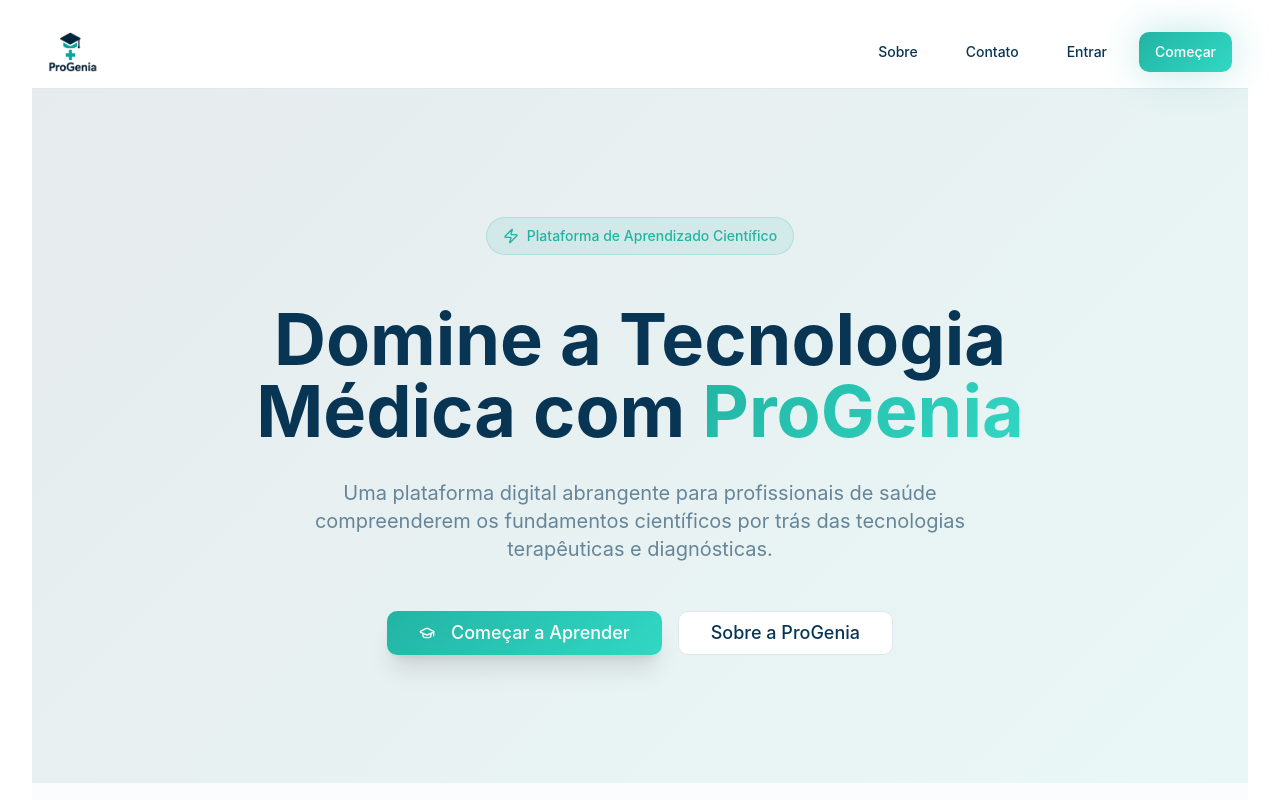
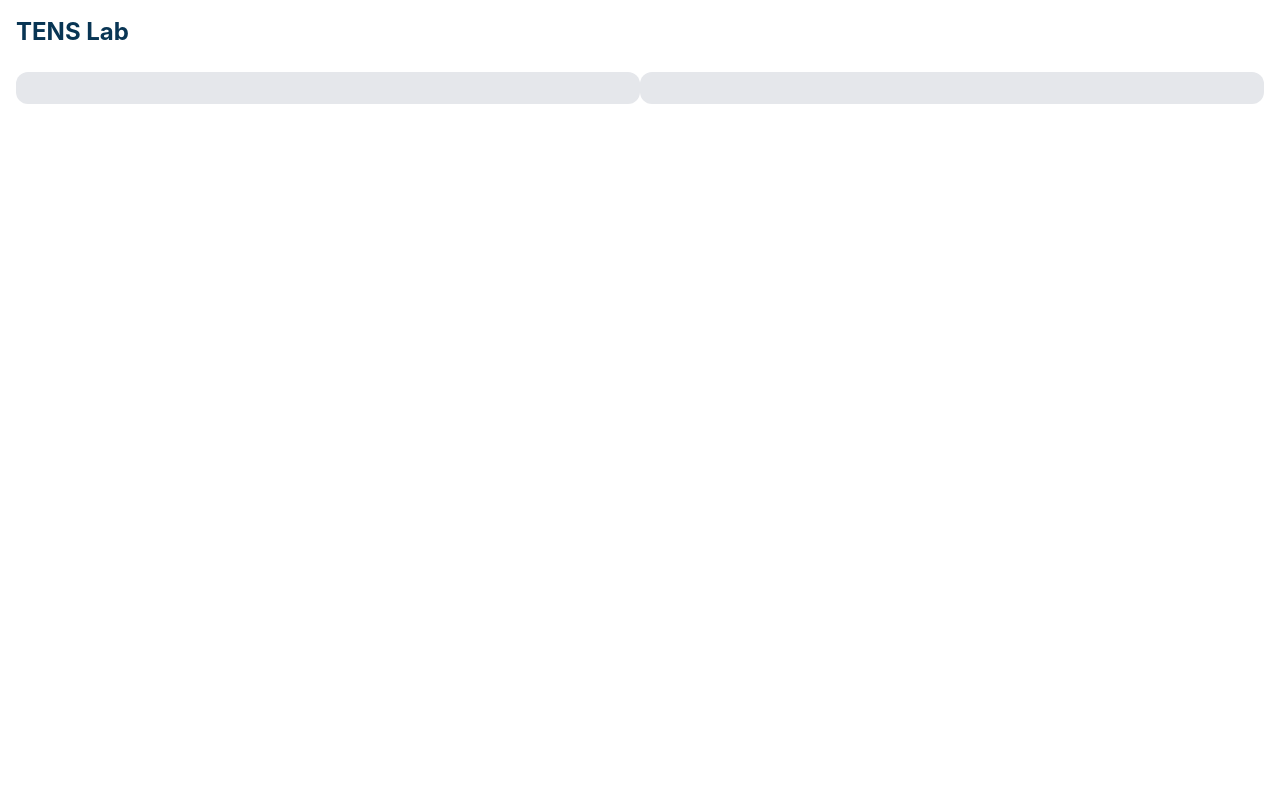
Before and after one commit to matthvalenca11/progenia, a React (Vite) app: page / in a window 1280 px wide. Shown: the top 800 px of the page. Built offline with nearby package versions, Linux system fonts and the light colour scheme.

Commit message:
[dyad] wrote 13 file(s)

```diff
--- a/src/App.tsx
+++ b/src/App.tsx
@@ -1,104 +1,15 @@
-import { Toaster } from "./components/ui/toaster";
-import { Toaster as Sonner } from "./components/ui/sonner";
-import { TooltipProvider } from "./components/ui/tooltip";
-import { QueryClient, QueryClientProvider } from "@tanstack/react-query";
-import { BrowserRouter, Routes, Route, useLocation } from "react-router-dom";
-import { AuthProvider, useAuth } from "./hooks/useAuth";
-import AITutor from "@/components/AITutor";
-import Landing from "@/pages/Landing";
-import Sobre from "@/pages/Sobre";
-import Contact from "@/pages/Contact";
-import Auth from "@/pages/Auth";
-import ForgotPassword from "@/pages/ForgotPassword";
-import ResetPassword from "@/pages/ResetPassword";
-import VerifyEmail from "@/pages/VerifyEmail";
-import Dashboard from "@/pages/Dashboard";
-import Admin from "@/pages/Admin";
-import Profile from "@/pages/Profile";
-import ModuleViewer from "@/pages/ModuleViewer";
-import ModuleCapsules from "@/pages/ModuleCapsules";
-import LessonViewer from "@/pages/LessonViewer";
-import CapsuleViewer from "@/pages/CapsuleViewer";
-import VirtualLabEditorUnified from "@/pages/VirtualLabEditorUnified";
-import VirtualLabsAdmin from "@/pages/VirtualLabsAdmin";
-import LabViewer from "@/pages/LabViewer";
-import DeleteUserTest from "@/pages/DeleteUserTest";
-import NotFound from "@/pages/NotFound";
+"use client";
 
-const queryClient = new QueryClient();
+import React from 'react';
+import TensLab from './components/TensLab';
 
-const AppContent = () => {
-  const { user } = useAuth();
-  const location = useLocation();
-
-  // Não mostrar o tutor na landing/sobre
-  const shouldShowAITutor =
-    user && location.pathname !== "/" && location.pathname !== "/sobre";
-
+function App() {
   return (
-    <div
-      className="min-h-screen flex flex-col bg-background text-foreground overflow-hidden"
-      style={{
-        // safe area do iOS (notch e barra inferior)
-        paddingTop: "env(safe-area-inset-top)",
-        paddingBottom: "env(safe-area-inset-bottom)",
-      }}
-    >
-      {/* Conteúdo principal rolável, com padding global para mobile */}
-      <main className="flex-1 flex flex-col overflow-y-auto px-4 pb-8 pt-2 md:px-8 md:pb-10 md:pt-4">
-        <Routes>
-          <Route path="/" element={<Landing />} />
-          <Route path="/sobre" element={<Sobre />} />
-          <Route path="/contato" element={<Contact />} />
-          <Route path="/auth" element={<Auth />} />
-          <Route path="/forgot-password" element={<ForgotPassword />} />
-          <Route path="/reset-password" element={<ResetPassword />} />
-          <Route path="/verify-email" element={<VerifyEmail />} />
-          <Route path="/dashboard" element={<Dashboard />} />
-          <Route path="/admin" element={<Admin />} />
-          <Route path="/profile" element={<Profile />} />
-          <Route path="/module/:moduleId" element={<ModuleViewer />} />
-          <Route path="/module/:moduleId/capsulas" element={<ModuleCapsules />} />
-          <Route path="/lesson/:lessonId" element={<LessonViewer />} />
-          <Route path="/capsula/:capsulaId" element={<CapsuleViewer />} />
-          <Route path="/admin/labs" element={<VirtualLabsAdmin />} />
-          <Route path="/admin/labs/novo" element={<VirtualLabEditorUnified />} />
-          <Route path="/admin/labs/editar/:labId" element={<VirtualLabEditorUnified />} />
-          <Route path="/labs/:slug" element={<LabViewer />} />
-          <Route path="/delete-user-test" element={<DeleteUserTest />} />
-          {/* ADD ALL CUSTOM ROUTES ABOVE THE CATCH-ALL "*" ROUTE */}
-          <Route path="*" element={<NotFound />} />
-        </Routes>
-      </main>
-
-      {/* Tutor de IA: só em telas médias pra cima, pra não matar o mobile */}
-      {shouldShowAITutor && (
-        <div className="hidden md:block">
-          {/* Se o AITutor já tiver posição própria, ele continua controlando.
-             Se você quiser forçar posição flutuante:
-             <div className="fixed bottom-4 right-4 z-40">
-               <AITutor />
-             </div>
-          */}
-          <AITutor />
-        </div>
-      )}
+    <div className="container mx-auto p-4">
+      <h1 className="text-2xl font-bold mb-6">TENS Lab</h1>
+      <TensLab />
     </div>
   );
-};
-
-const App = () => (
-  <QueryClientProvider client={queryClient}>
-    <AuthProvider>
-      <TooltipProvider>
-        <Toaster />
-        <Sonner />
-        <BrowserRouter>
-          <AppContent />
-        </BrowserRouter>
-      </TooltipProvider>
-    </AuthProvider>
-  </QueryClientProvider>
-);
+}
 
 export default App;
--- /dev/null
+++ b/src/components/TensLab.tsx
@@ -0,0 +1,40 @@
+"use client";
+
+import React from 'react';
+import { useState, useEffect } from 'react';
+
+const TensLab = () => {
+  const [width, setWidth] = useState(window.innerWidth);
+  const [isMobile, setIsMobile] = useState(width <= 768);
+
+  useEffect(() => {
+    window.addEventListener('resize', () => {
+      setWidth(window.innerWidth);
+      setIsMobile(window.innerWidth <= 768);
+    });
+  }, []);
+
+  return (
+    <div className="flex flex-col md:flex-row">
+      {/* Componente à esquerda */}
+      <div
+        className={`w-full md:w-1/2 p-4 bg-gray-200 rounded-lg overflow-hidden ${
+          isMobile ? 'md:hidden' : ''
+        }`}
+      >
+        {/* Conteúdo do componente à esquerda */}
+      </div>
+
+      {/* Componente à direita */}
+      <div
+        className={`w-full md:w-1/2 p-4 bg-gray-200 rounded-lg overflow-hidden relative ${
+          isMobile ? 'md:block' : ''
+        }`}
+      >
+        {/* Conteúdo do componente à direita */}
+      </div>
+    </div>
+  );
+};
+
+export default TensLab;
```
